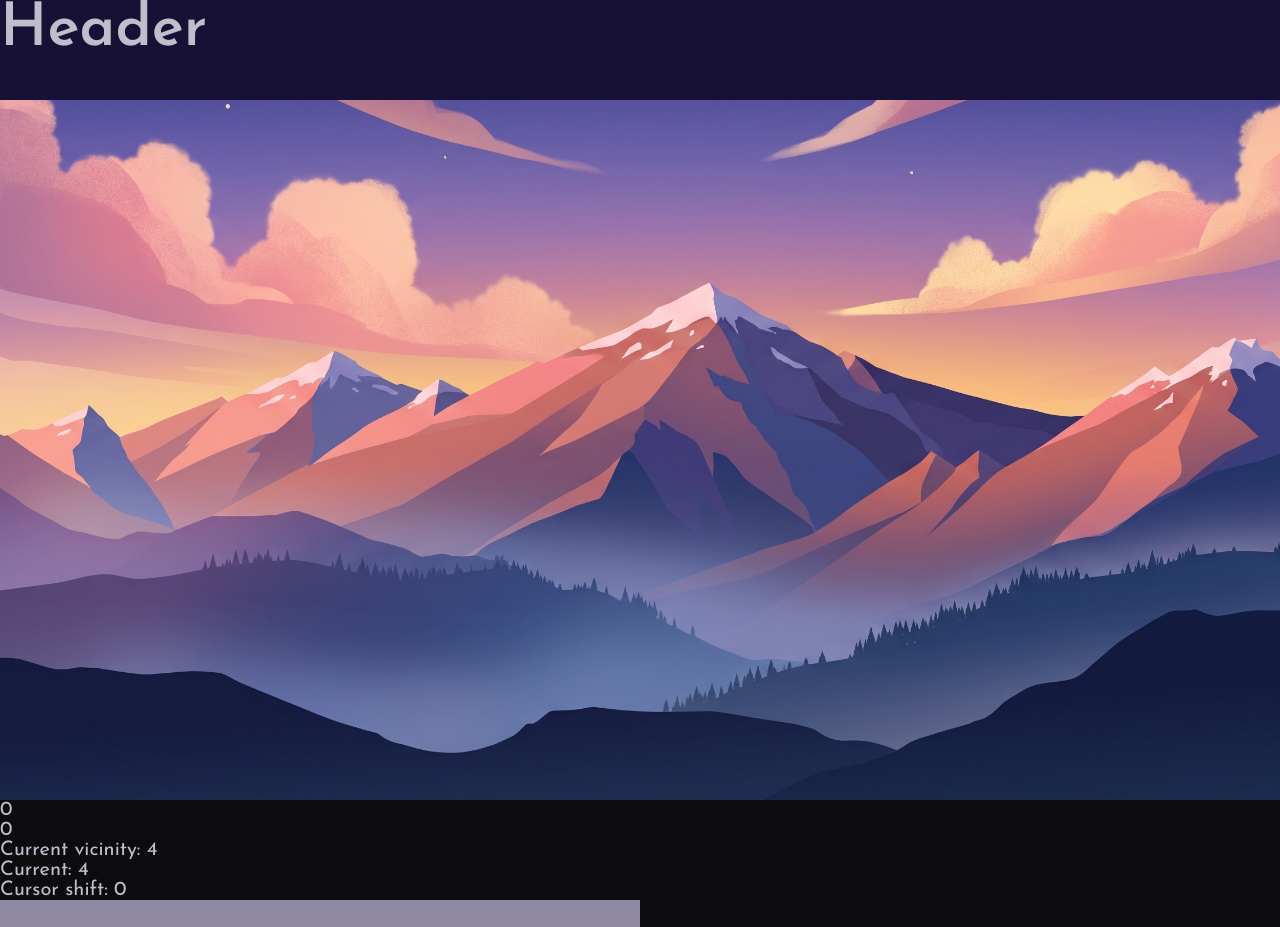
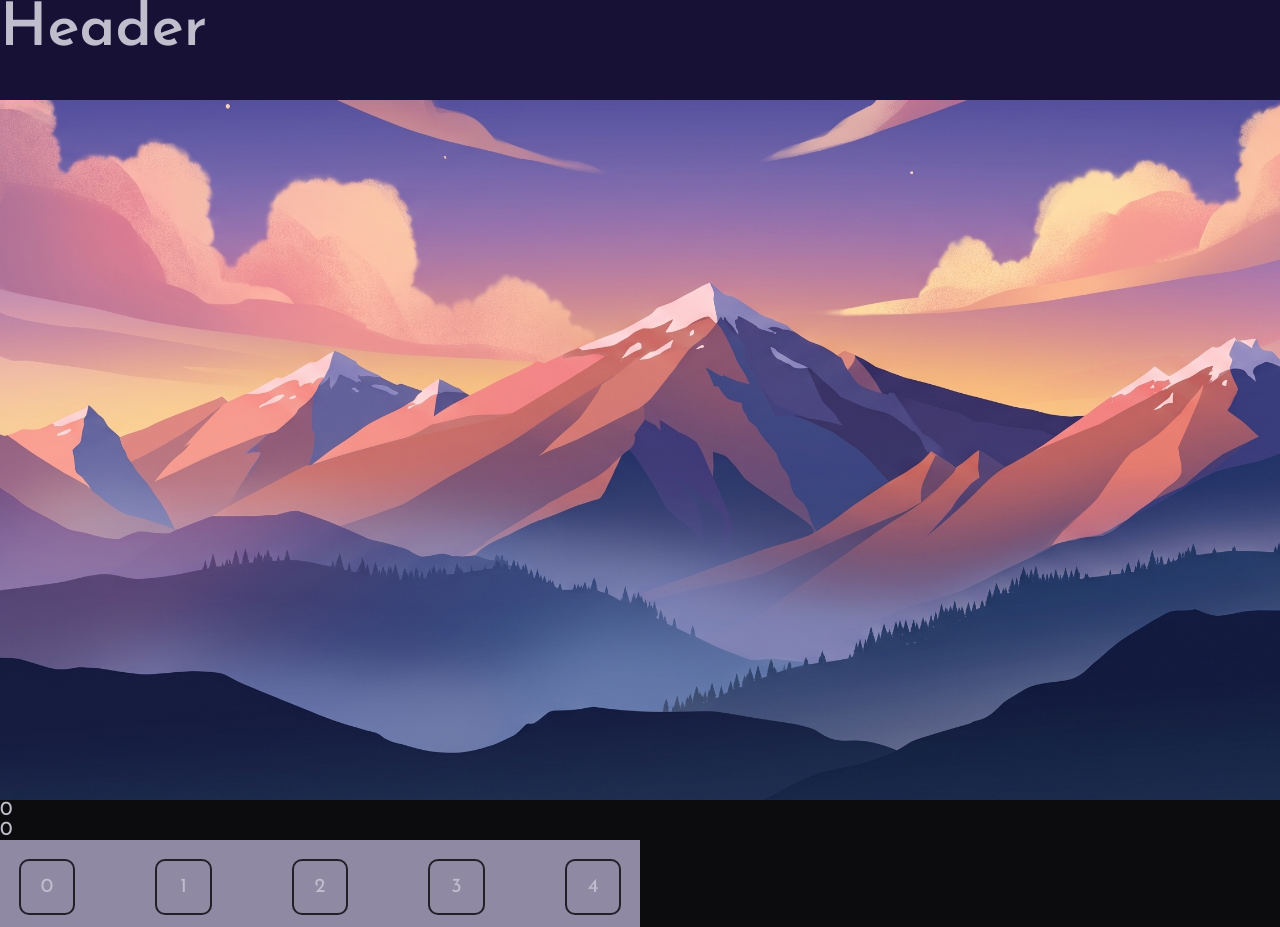
Before and after one commit to iliDmytro555/Playground, a React app: page / in a window 1280 px wide. Shown: the top 927 px of the page. Built offline with nearby package versions, Linux system fonts and the light colour scheme.

Commit message:
new slider scroll logic

```diff
--- a/src/components/Slider/Slider.module.scss
+++ b/src/components/Slider/Slider.module.scss
@@ -2,37 +2,44 @@
 @use "../../styles/abstracts/typography" as typography;
 
 $fontSize: typography.$font-size-sm;
+$gap: $fontSize;
 
-.sliderContainer {
-  display: grid;
+.sliderViewport {
   background-color: colors.$neutral-300;
   user-select: none;
   overflow: hidden;
+  // padding: {
+  //   left: $gap;
+  //   right: $gap;
+  // }
 }
 
-.slider {
-  position: relative;
-  display: inline-grid;
-  justify-self: center;
-  justify-items: center;
+.sliderTrack {
+  display: inline-flex;
+  flex-flow: row nowrap;
   align-items: center;
-  height: 100px;
   cursor: grab;
 
   &:active {
     cursor: grabbing;
   }
 
+  .block {
+    display: grid;
+    justify-content: center;
+    align-content: center;
+
     .slide {
-    width: $fontSize;
-    height: $fontSize;
+      display: grid;
+      justify-content: center;
+      align-content: center;
+      box-sizing: border-box;
       font-size: $fontSize;
-    padding: 10px;
-    margin: 10px;
       text-align: center;
       color: colors.$neutral-800;
       border: 2px solid colors.$neutral-800;
       border-radius: 10px;
+    }
   }
 
   .activeSlide {
--- a/src/components/Slider/Slider.tsx
+++ b/src/components/Slider/Slider.tsx
@@ -1,168 +1,224 @@
-import React, { useEffect, useRef, useState } from "react";
+import React, { useDebugValue, useEffect, useRef, useState } from "react";
 
-import { SliderI } from "../../types/sliderTypes";
+import { SliderI, ElementI } from "../../types/sliderTypes";
 
 import slider_styles from "./Slider.module.scss";
 
-export const Slider: React.FC<SliderI> = ({
-  width = 50,
+export const Slider: React.FC<SliderI<number>> = ({
+  arr,
+  visibleSlidesAmount,
+  width = 100,
   direction,
-  isCircular = true,
+  isCircular = false,
   delay = 0,
 }) => {
-  const vicinityWidth = 9; //НЕПАРНЕ ЗНАЧЕННЯ
-  const visibleVicinityWidth = 5;
+  // const vicinityWidth = 9; //НЕПАРНЕ ЗНАЧЕННЯ
 
-  const [fullArr, setFullArr] = useState<number[]>([
-    0, 1, 2, 3, 4, 5, 6, 7, 8, 9, 10, 11, 12, 13, 14, 15, 16, 17, 18, 19, 20,
-    21, 22, 23, 24, 25, 26, 27, 28, 29, 30, 31, 32, 33, 34, 35, 36, 37, 38, 39,
-    40, 41, 42, 43, 44, 45, 46, 47, 48, 49, 50, 51, 52, 53, 54, 55, 56, 57, 58,
-    59,
-  ]);
-
-  // interface ListI {
-  //   direction: "horizontal" | "vertival";
-  //   delay: number;
-  //   fullArr: number[];
-  //   vicinityArr: number[];
-
-  //   moveForward: () => void;
-  //   moveBackward: () => void;
-  // }
-
-  // const [regularList, setRegularList] = useState<ListI>(reglist);
-
-  const [vicinityArr, setVicinityArr] = useState<number[]>(
-    fullArr.slice(0, vicinityWidth),
+  const [vicinityArr, setVicinityArr] = useState<ElementI<number>[]>(
+    arr.map((el, index) => ({ id: index, value: el })),
   );
 
-  const startPosition = useRef<number>(0);
-  const prevCursorPosition = useRef<number>(0);
+  const [sliderViewportWidth, setSliderViewportWidth] = useState<number>(0);
+  const [sliderViewportGap, setSliderViewportGap] = useState<number>(0);
+  const [onePartSize, setOnePartSize] = useState<number>(0);
 
+  const [sliderBlockSize, setSliderBlockSize] = useState<number>(0);
+  const [sliderElementSize, setSliderElementSize] = useState<number>(0);
+
+  const [isActive, setIsActive] = useState<boolean>(false); //Може переробити це на useRef?
+
+  const cursorStartPosition = useRef<number>(0);
   const [cursorShift, setCursorShift] = useState<number>(0);
+
+  const [totalShift, setTotalShift] = useState<number>(0);
+  const [trackTranslate, setTrackTranslate] = useState<number>(0);
 
   const intervalId = useRef<number | null>(null);
 
   const [currentIndex, setCurrentIndex] = useState<number>(0);
-  const [currentVicinityIndex, setCurrentVicinityIndex] = useState<number>(0);
-
-  const [isActive, setIsActive] = useState<boolean>(false); //Може переробити це на useRef?
+  // const [currentVicinityIndex, setCurrentVicinityIndex] = useState<number>(0);
 
   const [cursorSpeed, setCursorSpeed] = useState<number>(0);
   const [maxSpeed, setMaxSpeed] = useState<number>(0);
 
-  const [deltaMove, setDeltaMove] = useState<number>(0);
+  useEffect(() => {
+    const resize = () => {
+      const viewportWidth = document.getElementsByClassName(
+        `${slider_styles.sliderViewport}`,
+      )[0].clientWidth;
 
-  const [circlesAmount, setCirclesAmount] = useState<number>(1);
-  const [turnAmount, setTurnAmount] = useState<number>(1);
+      const onePartWidth = sliderViewportWidth / visibleSlidesAmount;
+
+      const gap = onePartWidth / 3;
+      const blockSize = onePartWidth - gap + gap / visibleSlidesAmount;
+      const elementSize = blockSize * 0.6;
+
+      setSliderViewportWidth(viewportWidth);
+      setOnePartSize(onePartWidth);
+      setSliderBlockSize(blockSize);
+      setSliderViewportGap(gap);
+      setSliderElementSize(elementSize);
+    };
+
+    resize();
+
+    window.addEventListener("resize", resize);
+
+    return () => window.removeEventListener("resize", resize);
+  }, [sliderViewportWidth]);
 
   useEffect(() => {
-    if (isCircular) {
-      setCurrentVicinityIndex((vicinityArr.length - 1) / 2);
-      setCurrentIndex((vicinityArr.length - 1) / 2);
+    console.log(
+      document.getElementsByClassName(`${slider_styles.sliderTrack}`)[0]
+        .clientWidth,
+    );
+    if (totalShift < 0) {
+      setTotalShift(0);
+    } else if (
+      totalShift >
+      (sliderBlockSize + sliderViewportGap) * vicinityArr.length -
+        sliderViewportWidth -
+        sliderViewportGap
+    ) {
+      setTotalShift(
+        (sliderBlockSize + sliderViewportGap) * vicinityArr.length -
+          sliderViewportWidth -
+          sliderViewportGap,
+      );
     } else {
-      setCurrentVicinityIndex(0);
-      setCurrentIndex(0);
+      setTotalShift((prev) => prev + cursorShift);
     }
-  }, []);
+  }, [cursorShift]);
 
-  const moveBackwardRegular = () => {
-    const globalFirstIndex = currentIndex - currentVicinityIndex;
+  //Зроби так, щоб слайдер прокручувався, лише коли currentIndex = центру
+  useEffect(() => {
+    const centralIndex = (visibleSlidesAmount - 1) / 2;
 
-    if (currentVicinityIndex == (vicinityArr.length - 1) / 2) {
-      if (fullArr[globalFirstIndex - 1] !== undefined) {
-        const newArr = vicinityArr.map((el, index) => {
-          let globalEquivalent = globalFirstIndex + index;
+    setTrackTranslate(totalShift);
+  }, [totalShift]);
 
-          return fullArr[globalEquivalent - 1];
-        });
+  // useEffect(() => {
+  //   const centralIndex = (visibleSlidesAmount - 1) / 2;
 
-        setVicinityArr(newArr);
-      }
-    }
+  //   if (totalShift < onePartSize * centralIndex) {
+  //     return;
+  //   } else if (
+  //     totalShift >
+  //     onePartSize * (vicinityArr.length - 1 - centralIndex)
+  //   ) {
+  //     return;
+  //   } else {
+  //     setTrackTranslate((prev) => prev + cursorShift);
+  //   }
+  // }, [totalShift]);
 
-    if (currentIndex > 0) {
-      setCurrentIndex((prev) => prev - 1);
-    }
-  };
+  // const [deltaMove, setDeltaMove] = useState<number>(0);
 
-  const moveForwardRegular = () => {
-    const globalFirstIndex = currentIndex - currentVicinityIndex;
+  // useEffect(() => {
+  //   if (isCircular) {
+  //     setCurrentVicinityIndex((vicinityArr.length - 1) / 2);
+  //     setCurrentIndex((vicinityArr.length - 1) / 2);
+  //   } else {
+  //     setCurrentVicinityIndex(0);
+  //     setCurrentIndex(0);
+  //   }
+  // }, []);
 
-    if (currentVicinityIndex == (vicinityArr.length - 1) / 2) {
-      if (fullArr[globalFirstIndex + vicinityArr.length] !== undefined) {
-        const newArr = vicinityArr.map((el, index) => {
-          let globalEquivalent = globalFirstIndex + index;
+  // const moveIndexBackwardRegular = () => {
+  //   if (currentIndex == (vicinityArr.length - 1) / 2) {
+  //     if (vicinityArr[globalFirstIndex - 1] !== undefined) {
+  //       const newArr = vicinityArr.map((el, index) => {
+  //         let globalEquivalent = globalFirstIndex + index;
 
-          return fullArr[globalEquivalent + 1];
-        });
+  //         return fullArr[globalEquivalent - 1];
+  //       });
 
-        setVicinityArr(newArr);
-      }
-    }
+  //       setVicinityArr(newArr);
+  //     }
+  //   }
 
-    if (currentIndex < fullArr.length - 1) {
-      setCurrentIndex((prev) => prev + 1);
-    }
-  };
+  //   if (currentIndex > 0) {
+  //     setCurrentIndex((prev) => prev - 1);
+  //   }
+  // };
 
-  const moveBackwardCircular = () => {
-    const lastElement = fullArr[fullArr.length - 1];
+  // const moveForwardRegular = () => {
+  //   const globalFirstIndex = currentIndex - currentVicinityIndex;
 
-    const newArr = fullArr.map((el, index) => {
-      if (index == 0) {
-        return lastElement;
-      } else {
-        return fullArr[index - 1];
-      }
-    });
+  //   if (currentVicinityIndex == (vicinityArr.length - 1) / 2) {
+  //     if (fullArr[globalFirstIndex + vicinityArr.length] !== undefined) {
+  //       const newArr = vicinityArr.map((el, index) => {
+  //         let globalEquivalent = globalFirstIndex + index;
 
-    setFullArr(newArr);
-    setVicinityArr(newArr.slice(0, vicinityWidth));
+  //         return fullArr[globalEquivalent + 1];
+  //       });
 
-    setCurrentIndex((prev) => {
-      if (prev == 0) {
-        return 59;
-      } else {
-        return prev - 1;
-      }
-    });
-  };
+  //       setVicinityArr(newArr);
+  //     }
+  //   }
 
-  const moveForwardCircular = () => {
-    const firstElement = fullArr[0];
+  //   if (currentIndex < fullArr.length - 1) {
+  //     setCurrentIndex((prev) => prev + 1);
+  //   }
+  // };
 
-    const newArr = fullArr.map((el, index) => {
-      if (index == fullArr.length - 1) {
-        return firstElement;
-      } else {
-        return fullArr[index + 1];
-      }
-    });
+  // const moveBackwardCircular = () => {
+  //   const lastElement = fullArr[fullArr.length - 1];
 
-    setFullArr(newArr);
-    setVicinityArr(newArr.slice(0, vicinityWidth));
+  //   const newArr = fullArr.map((el, index) => {
+  //     if (index == 0) {
+  //       return lastElement;
+  //     } else {
+  //       return fullArr[index - 1];
+  //     }
+  //   });
 
-    setCurrentIndex((prev) => {
-      if (prev == 59) {
-        return 0;
-      } else {
-        return prev + 1;
-      }
-    });
-  };
+  //   setFullArr(newArr);
+  //   setVicinityArr(newArr.slice(0, vicinityWidth));
 
-  const move = () => {
-    console.log(turnAmount);
-    if (turnAmount > 0) {
-      isCircular ? moveForwardCircular() : moveForwardRegular();
-    } else if (turnAmount < 0) {
-      isCircular ? moveBackwardCircular() : moveBackwardRegular();
-    }
+  //   setCurrentIndex((prev) => {
+  //     if (prev == 0) {
+  //       return 59;
+  //     } else {
+  //       return prev - 1;
+  //     }
+  //   });
+  // };
 
-    setCirclesAmount(1);
-    setTurnAmount(0);
-  };
+  // const moveForwardCircular = () => {
+  //   const firstElement = fullArr[0];
+
+  //   const newArr = fullArr.map((el, index) => {
+  //     if (index == fullArr.length - 1) {
+  //       return firstElement;
+  //     } else {
+  //       return fullArr[index + 1];
+  //     }
+  //   });
+
+  //   setFullArr(newArr);
+  //   setVicinityArr(newArr.slice(0, vicinityWidth));
+
+  //   setCurrentIndex((prev) => {
+  //     if (prev == 59) {
+  //       return 0;
+  //     } else {
+  //       return prev + 1;
+  //     }
+  //   });
+  // };
+
+  // const move = () => {
+  //   console.log(turnAmount);
+  //   if (turnAmount > 0) {
+  //     isCircular ? moveForwardCircular() : moveForwardRegular();
+  //   } else if (turnAmount < 0) {
+  //     isCircular ? moveBackwardCircular() : moveBackwardRegular();
+  //   }
+
+  //   setCirclesAmount(1);
+  //   setTurnAmount(0);
+  // };
 
   //НЕ ЗАБУДЬ ВИДАЛИТИ ЦЕ
   useEffect(() => {
@@ -171,57 +227,57 @@ export const Slider: React.FC<SliderI> = ({
     }
   }, [cursorSpeed]);
 
-  useEffect(() => {
-    if (delay > 0) {
-      intervalId.current = setInterval(move, delay);
-    }
+  // useEffect(() => {
+  //   if (delay > 0) {
+  //     intervalId.current = setInterval(move, delay);
+  //   }
 
-    return () => {
-      clearInterval(intervalId.current!);
-    };
-  }, [currentIndex, currentVicinityIndex]);
+  //   return () => {
+  //     clearInterval(intervalId.current!);
+  //   };
+  // }, [currentIndex, currentVicinityIndex]);
 
-  useEffect(() => {
-    if (!isCircular) {
-      if (currentIndex <= (vicinityArr.length - 1) / 2) {
-        setCurrentVicinityIndex(currentIndex);
-      } else if (
-        fullArr.length - 1 - currentIndex <=
-        (vicinityArr.length - 1) / 2
-      ) {
-        setCurrentVicinityIndex(
-          vicinityArr.length - 1 - (fullArr.length - 1 - currentIndex),
-        );
-      } else {
-        setCurrentVicinityIndex((vicinityArr.length - 1) / 2);
-      }
-    }
-  }, [currentIndex]);
+  // useEffect(() => {
+  //   if (!isCircular) {
+  //     if (currentIndex <= (vicinityArr.length - 1) / 2) {
+  //       setCurrentVicinityIndex(currentIndex);
+  //     } else if (
+  //       fullArr.length - 1 - currentIndex <=
+  //       (vicinityArr.length - 1) / 2
+  //     ) {
+  //       setCurrentVicinityIndex(
+  //         vicinityArr.length - 1 - (fullArr.length - 1 - currentIndex),
+  //       );
+  //     } else {
+  //       setCurrentVicinityIndex((vicinityArr.length - 1) / 2);
+  //     }
+  //   }
+  // }, [currentIndex]);
 
-  useEffect(() => {
-    const gap =
-      (width / 100) *
-      document.documentElement.clientWidth *
-      (100 / vicinityWidth / 100);
+  // useEffect(() => {
+  //   const gap =
+  //     (width / 100) *
+  //     document.documentElement.clientWidth *
+  //     (100 / vicinityWidth / 100);
 
-    setDeltaMove(circlesAmount * Math.floor(gap) - Math.abs(cursorShift));
+  //   setDeltaMove(circlesAmount * Math.floor(gap) - Math.abs(cursorShift));
 
-    if (
-      deltaMove <= 0 &&
-      // || deltaMove >= circlesAmount * Math.floor(gap)
-      isActive
-    ) {
-      setCirclesAmount((prev) => prev + 1);
-      console.log(turnAmount);
-      if (prevCursorPosition.current < cursorShift) {
-        setTurnAmount((prev) => prev - 1);
-      } else if (prevCursorPosition.current > cursorShift) {
-        setTurnAmount((prev) => prev + 1);
-      }
-    }
+  //   if (
+  //     deltaMove <= 0 &&
+  //     // || deltaMove >= circlesAmount * Math.floor(gap)
+  //     isActive
+  //   ) {
+  //     setCirclesAmount((prev) => prev + 1);
+  //     console.log(turnAmount);
+  //     if (prevCursorPosition.current < cursorShift) {
+  //       setTurnAmount((prev) => prev - 1);
+  //     } else if (prevCursorPosition.current > cursorShift) {
+  //       setTurnAmount((prev) => prev + 1);
+  //     }
+  //   }
 
-    prevCursorPosition.current = cursorShift;
-  }, [cursorShift, turnAmount, circlesAmount]);
+  //   prevCursorPosition.current = cursorShift;
+  // }, [cursorShift, turnAmount, circlesAmount]);
 
   return (
     <div
@@ -235,45 +291,59 @@ export const Slider: React.FC<SliderI> = ({
       <div>
         <p>{cursorSpeed}</p>
         <p>{maxSpeed}</p>
-        <p>Current vicinity: {currentVicinityIndex}</p>
-        <p>Current: {currentIndex}</p>
-        <p>Cursor shift: {cursorShift}</p>
+        {/* <p>center: {onePartSize * ((visibleSlidesAmount - 1) / 2)}</p> */}
+        {/* <p>Current vicinity: {currentVicinityIndex}</p> */}
+        {/* <p>Current: {currentIndex}</p> */}
+        {/* <p>Cursor shift: {cursorShift}</p> */}
       </div>
       <div
-        className={slider_styles.sliderContainer}
+        className={slider_styles.sliderViewport}
         style={{
           width: `${width}%`,
         }}
       >
         <div
-          className={slider_styles.slider}
+          className={slider_styles.sliderTrack}
           style={{
-            width: `${(100 / width) * (width / visibleVicinityWidth) * vicinityWidth}%`,
-            gridTemplateColumns: `repeat(${vicinityWidth}, ${100 / vicinityWidth}%)`,
-            left: `${cursorShift}px`,
+            transform: `translate(${-trackTranslate}px)`,
+            height: `${sliderBlockSize}px`,
+            gap: `${sliderViewportGap}px`,
           }}
-          onMouseDown={(e) => {
-            startPosition.current = e.pageX;
+          onPointerDown={(e) => {
+            cursorStartPosition.current = e.pageX;
             setIsActive(true);
           }}
-          onMouseUp={() => {
-            setCursorShift(0);
-            setIsActive(false);
-            move();
-          }}
-          onMouseMove={(e) => {
+          onPointerMove={(e) => {
             if (isActive) {
-              setCursorShift(e.pageX - startPosition.current);
+              setCursorShift(cursorStartPosition.current - e.clientX);
+
+              cursorStartPosition.current = e.pageX;
+
               setCursorSpeed(e.movementX);
             }
           }}
+          onPointerUp={() => {
+            setIsActive(false);
+          }}
         >
-          {vicinityArr.map((slide, index) => (
+          {vicinityArr.map((slide) => (
             <div
-              key={slide}
-              className={`${slider_styles.slide} ${index == currentVicinityIndex ? slider_styles.activeSlide : null}`}
+              key={slide.id}
+              style={{
+                width: `${sliderBlockSize}px`,
+                height: `${sliderBlockSize}px`,
+              }}
+              className={`${slider_styles.block}`}
             >
-              {slide}
+              <div
+                className={`${slider_styles.slide}`}
+                style={{
+                  width: `${sliderElementSize}px`,
+                  height: `${sliderElementSize}px`,
+                }}
+              >
+                <p>{slide.value}</p>
+              </div>
             </div>
           ))}
         </div>
--- a/src/pages/mainPage/MainPage.tsx
+++ b/src/pages/mainPage/MainPage.tsx
@@ -11,7 +11,19 @@ export const MainPage: React.FC = () => {
       </header>
       <main>
         <Parallax />
-        <Slider />
+        <Slider
+          arr={[
+            0, 1, 2, 3, 4, 5, 6, 7, 8, 9, 10, 11, 12, 13, 14, 15, 16, 17, 18,
+            19, 20, 21, 22, 23, 24, 25, 26, 27, 28, 29, 30, 31, 32, 33, 34, 35,
+            36, 37, 38, 39, 40, 41, 42, 43, 44, 45, 46, 47, 48, 49, 50, 51, 52,
+            53, 54, 55, 56, 57, 58, 59,
+          ]}
+          visibleSlidesAmount={5}
+          width={50}
+          direction="horizontal"
+          isCircular={false}
+          delay={0}
+        />
       </main>
     </>
   );
```
Also changed, not shown: src/types/sliderTypes.ts (+8 -1 lines), 52 other files (tests, documents, lock files or other folders). Lines whose indentation alone changed are shown as unchanged.
